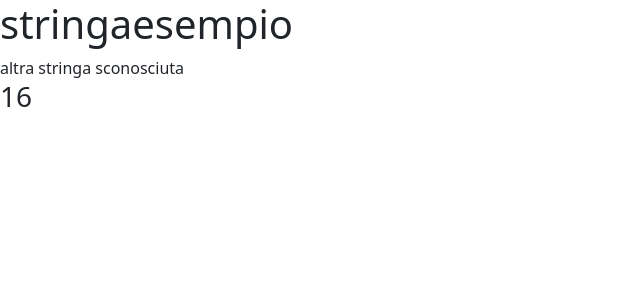
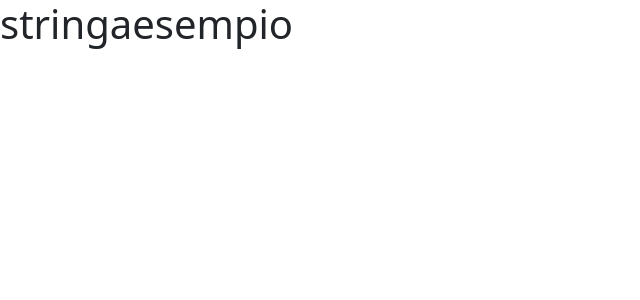
Before and after one commit to frame88/recap, an Angular app: page / in a window 1280 px wide. Shown: the top 300 px of the page, without its empty margins (0-640 px from the left). Built offline with nearby package versions, Linux system fonts and the light colour scheme.

Commit message:
keyboard and mouse events

```diff
--- a/src/app/app.component.ts
+++ b/src/app/app.component.ts
@@ -3,16 +3,20 @@ import { Component } from '@angular/core';
 @Component({
   selector: 'app-root',
   template: `
-    <h1>{{esempio}}</h1>
-    <span>{{ esempio === 'stringa esempio' ? 'titolo' : 'altra stringa sconosciuta'}}</span>
-    <h3>{{1+3*5}}</h3>
+    <h1 (click)="clickhandler($event)">{{esempio}}</h1>
   `,
 })
+
 export class AppComponent {
   title = 'recap';
 
-  esempio = 'stringaesempio'
+  esempio = 'stringaesempio';
+
+  clickhandler(event: MouseEvent) {
+    console.log('click', event);
+  }
+
+
 }
 
-
 // styles: [` h1{ background-color: red;} `]
```
